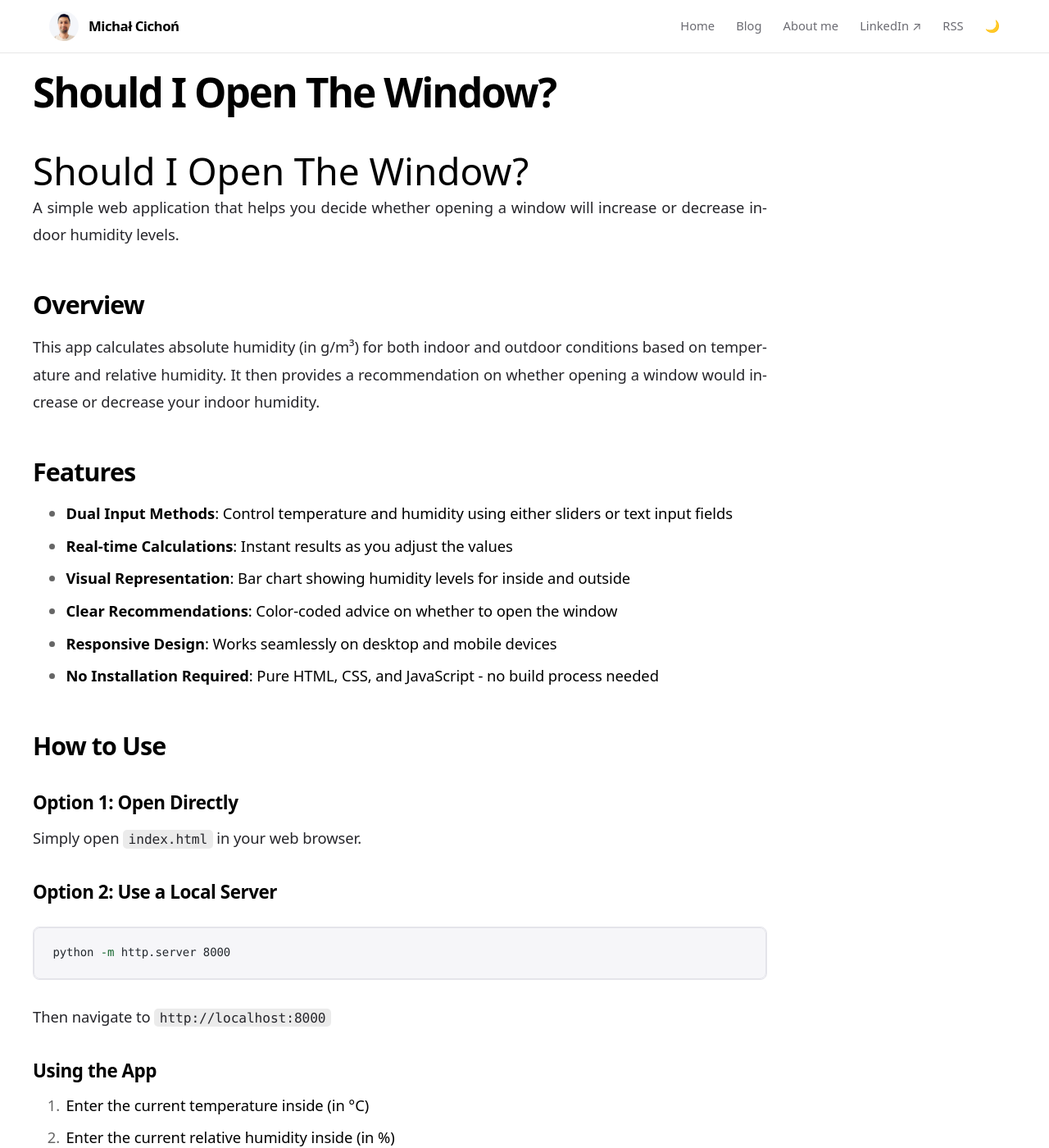
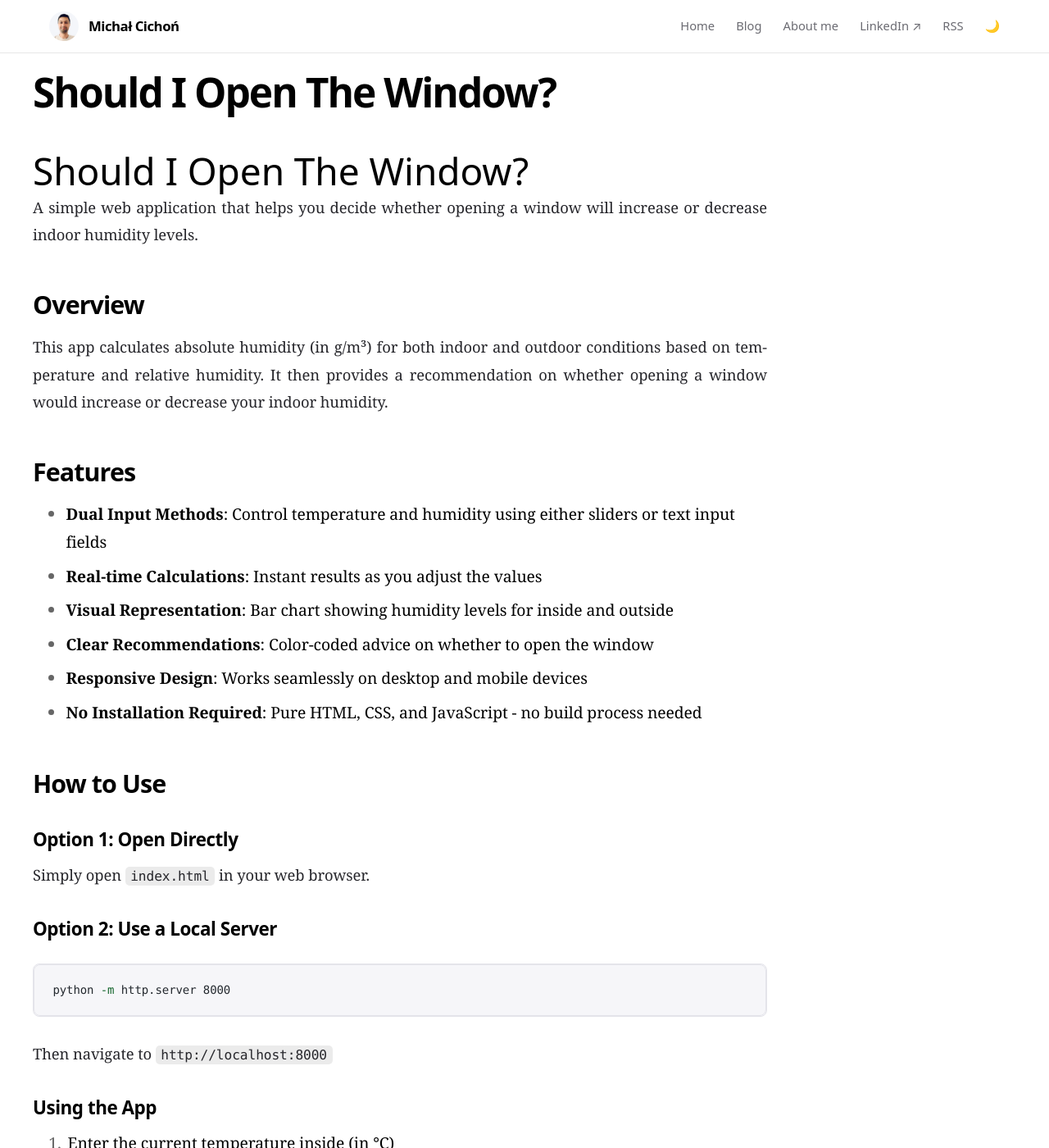
Before and after one commit to michalcichon/michalcichon.github.io, a Jekyll site: the page built from humidity-app/README.md, in a window 1280 px wide and 1400 px high. Shown: the whole window at 82% size. Built offline with Jekyll 4.4.1, drawn with Linux system fonts in a browser that asks for light colours; our own code applies the rules of GitHub Pages for plain Markdown files.

Commit message:
Use a book-style serif font for post body text
Co-Authored-By: Claude Sonnet 5.5 <noreply@anthropic.com>

```diff
--- a/css/main.css
+++ b/css/main.css
@@ -1175,6 +1175,8 @@ html[data-theme="dark"] {
 #main-space article.post .post-content ul,
 #main-space article.post .post-content ol { margin-bottom: 1.2em; }
 #main-space article.post .post-content li { margin-bottom: .4em; }
+#main-space article.post .post-content > p,
+#main-space article.post .post-content li { font-family: Charter, "Iowan Old Style", Georgia, serif; font-size: 1.05em; }
 #main-space article.post p.post-meta { color: #6b6b72; }
 #main-space article.post blockquote { color: #555; font-weight: 400; letter-spacing: 0; }
 #main-space article.post blockquote p { color: #555; }
```
Also changed, not shown: css/main.min.css.
